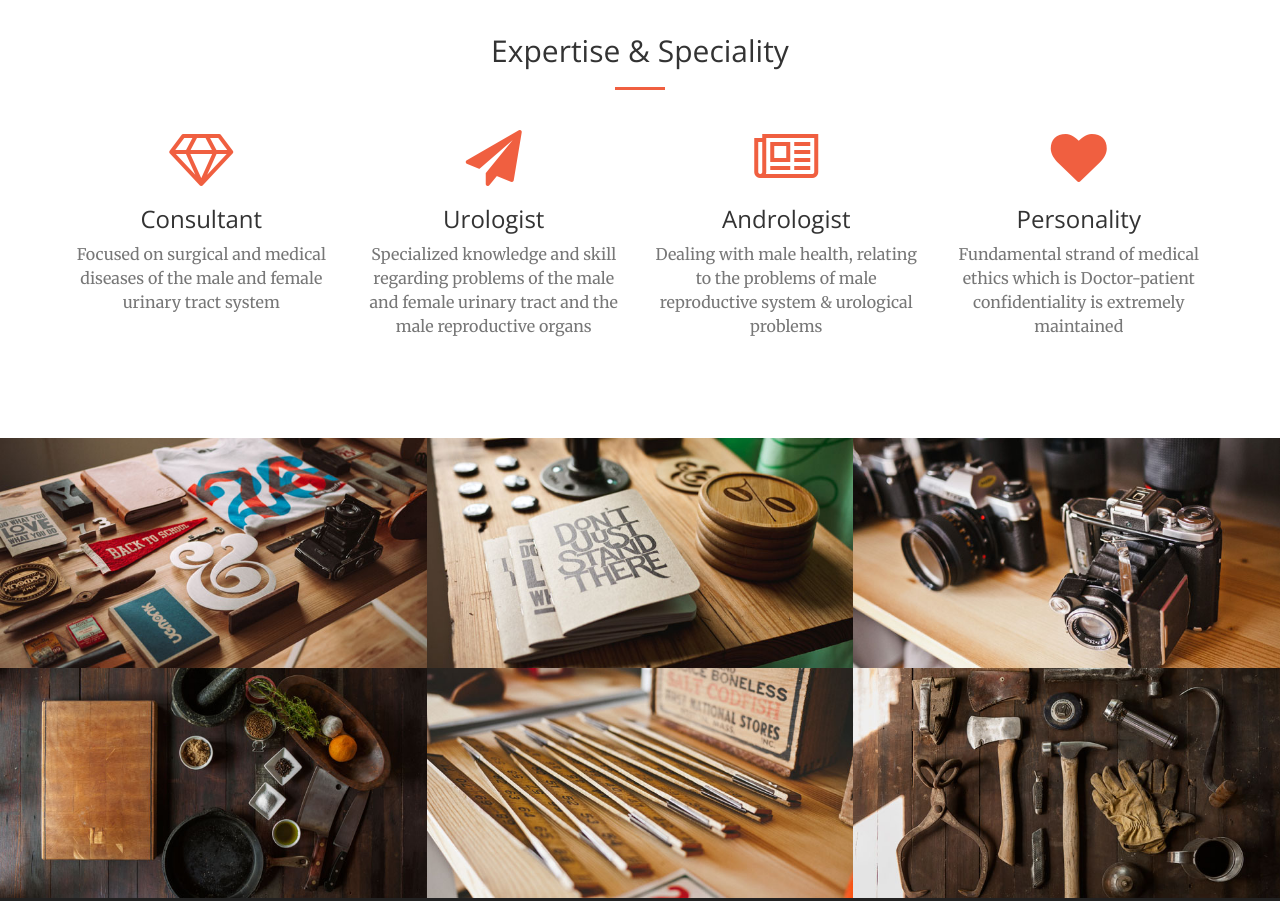
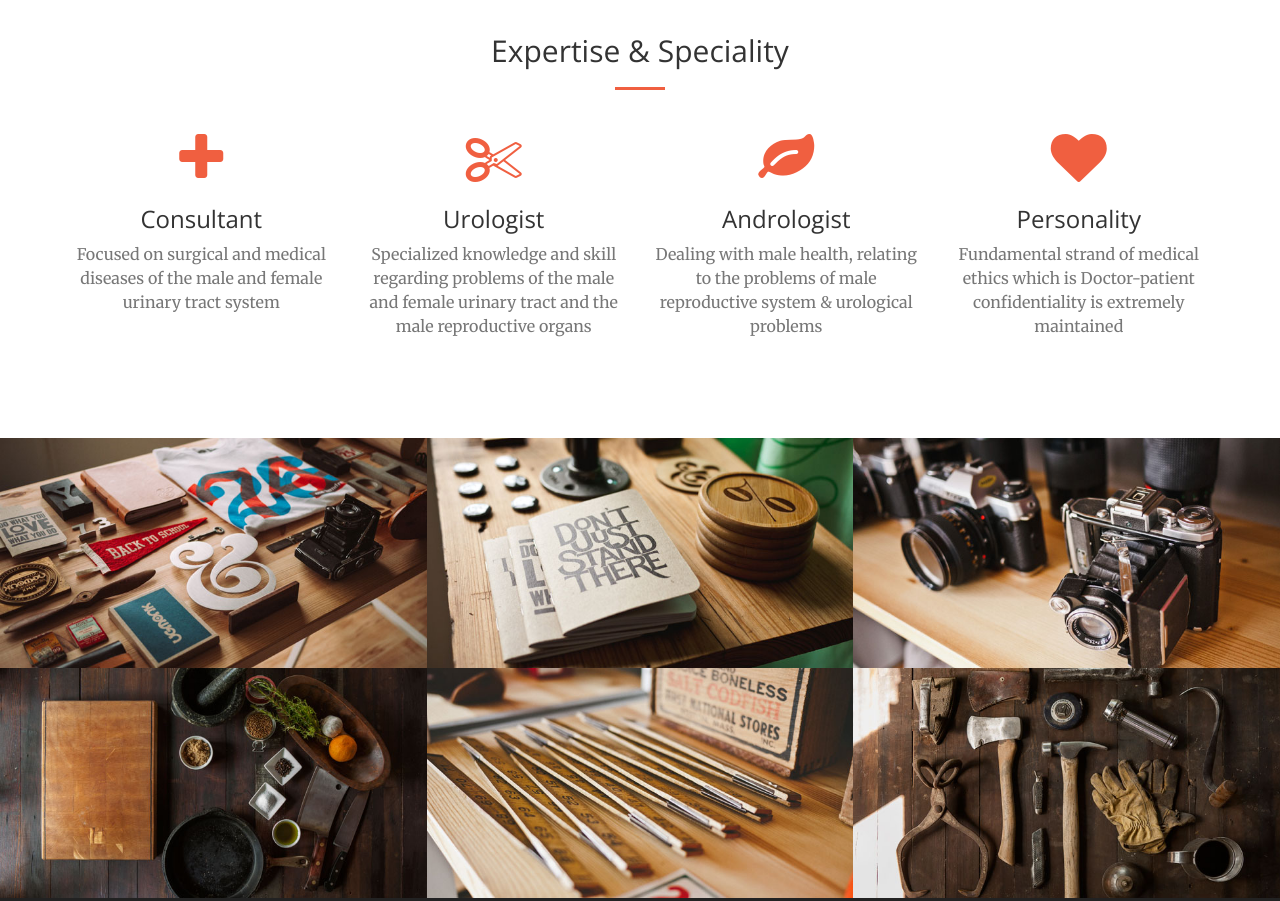
Before and after one commit to nuhil/batenuro, a website: page index.html in a window 1280 px wide. Shown: the part 1260-2161 px from the top of the page. Drawn offline with nearby package versions, Linux system fonts and the light colour scheme.

Commit message:
Update index.html

```diff
--- a/index.html
+++ b/index.html
@@ -106,21 +106,21 @@
             <div class="row">
                 <div class="col-lg-3 col-md-6 text-center">
                     <div class="service-box">
-                        <i class="fa fa-4x fa-diamond text-primary sr-icons"></i>
+                        <i class="fa fa-4x fa-plus text-primary sr-icons"></i>
                         <h3>Consultant</h3>
                         <p class="text-muted">Focused on surgical and medical diseases of the male and female urinary tract system</p>
                     </div>
                 </div>
                 <div class="col-lg-3 col-md-6 text-center">
                     <div class="service-box">
-                        <i class="fa fa-4x fa-paper-plane text-primary sr-icons"></i>
+                        <i class="fa fa-4x fa-scissors text-primary sr-icons"></i>
                         <h3>Urologist</h3>
                         <p class="text-muted">Specialized knowledge and skill regarding problems of the male and female urinary tract and the male reproductive organs</p>
                     </div>
                 </div>
                 <div class="col-lg-3 col-md-6 text-center">
                     <div class="service-box">
-                        <i class="fa fa-4x fa-newspaper-o text-primary sr-icons"></i>
+                        <i class="fa fa-4x fa-leaf text-primary sr-icons"></i>
                         <h3>Andrologist</h3>
                         <p class="text-muted">Dealing with male health, relating to the problems of male reproductive system &amp; urological problems</p>
                     </div>
@@ -256,7 +256,7 @@
                 </div>
                 <div class="col-lg-4 text-center">
                     <i class="fa fa-envelope-o fa-3x sr-contact"></i>
-                    <p><a href="mailto:batenuro@gmail.com">batenuro@gmail.com</a>, <a href="mailto:baten_dr@yahoo.com">baten_dr@yahoo.com</a></p>
+                    <p><a href="mailto:batenuro@gmail.com">batenuro@gmail.com</a></p>
                 </div>
             </div>
         </div>
```
